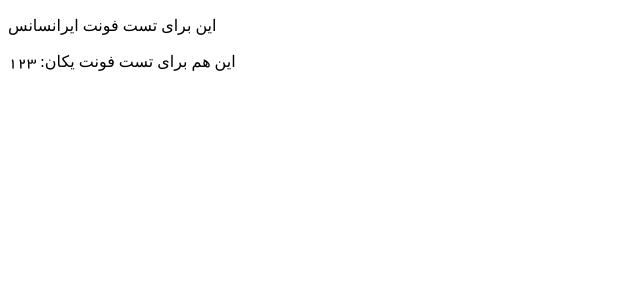
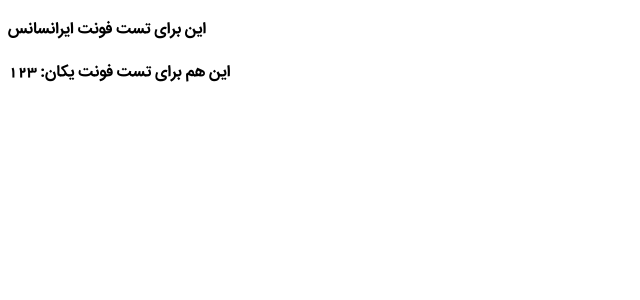
Before and after one commit to hamidrezabasiri/hamid-and-babak, a PHP site: page / in a window 1280 px wide. Shown: the top 300 px of the page, without its empty margins (0-640 px from the left). Run offline with PHP 8.4, Linux system fonts and the light colour scheme.

Commit message:
added bold font weight for Yekan number texts

```diff
--- a/CSS/font_imports.css
+++ b/CSS/font_imports.css
@@ -8,7 +8,8 @@
 }
 .Yekan {
     font-family: "Yekan";
+    font-weight: bold;
 }
-.IranSans {
+.iranSans {
     font-family: "iranSans";
 }
```
